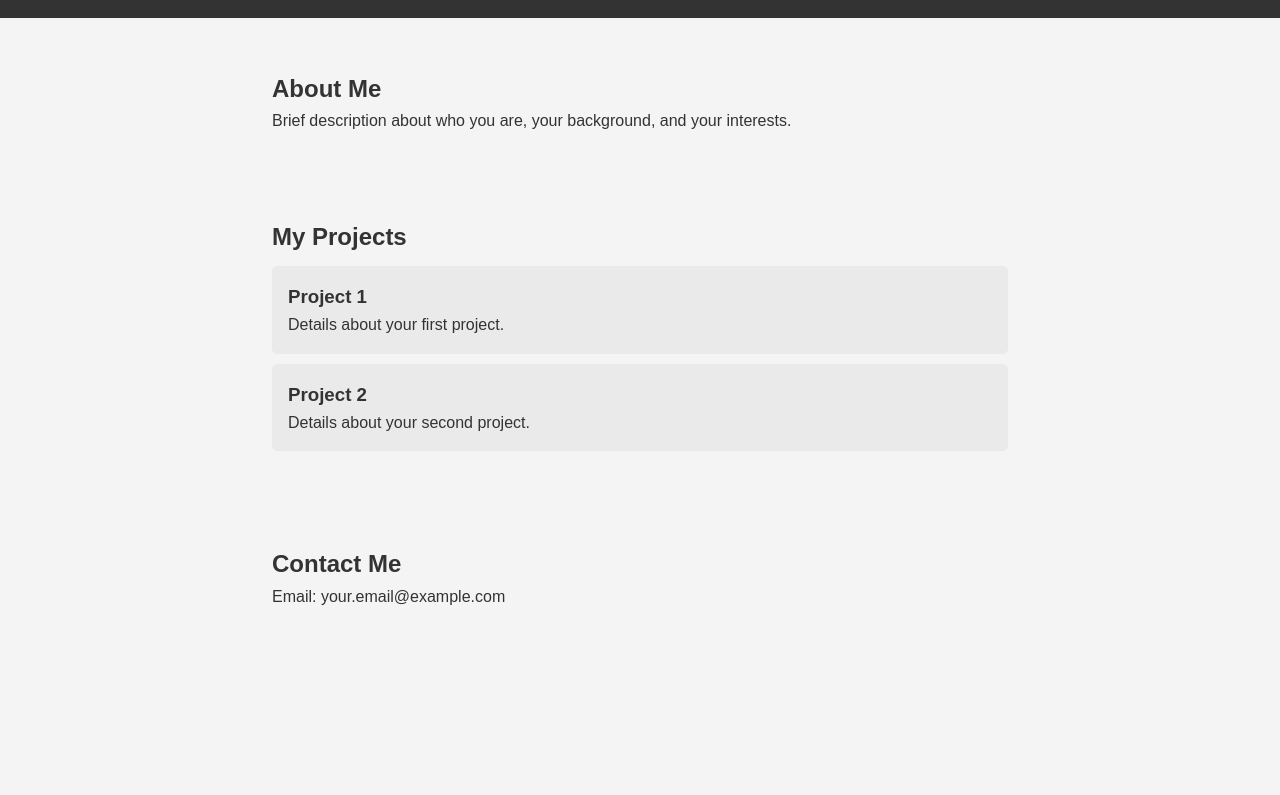
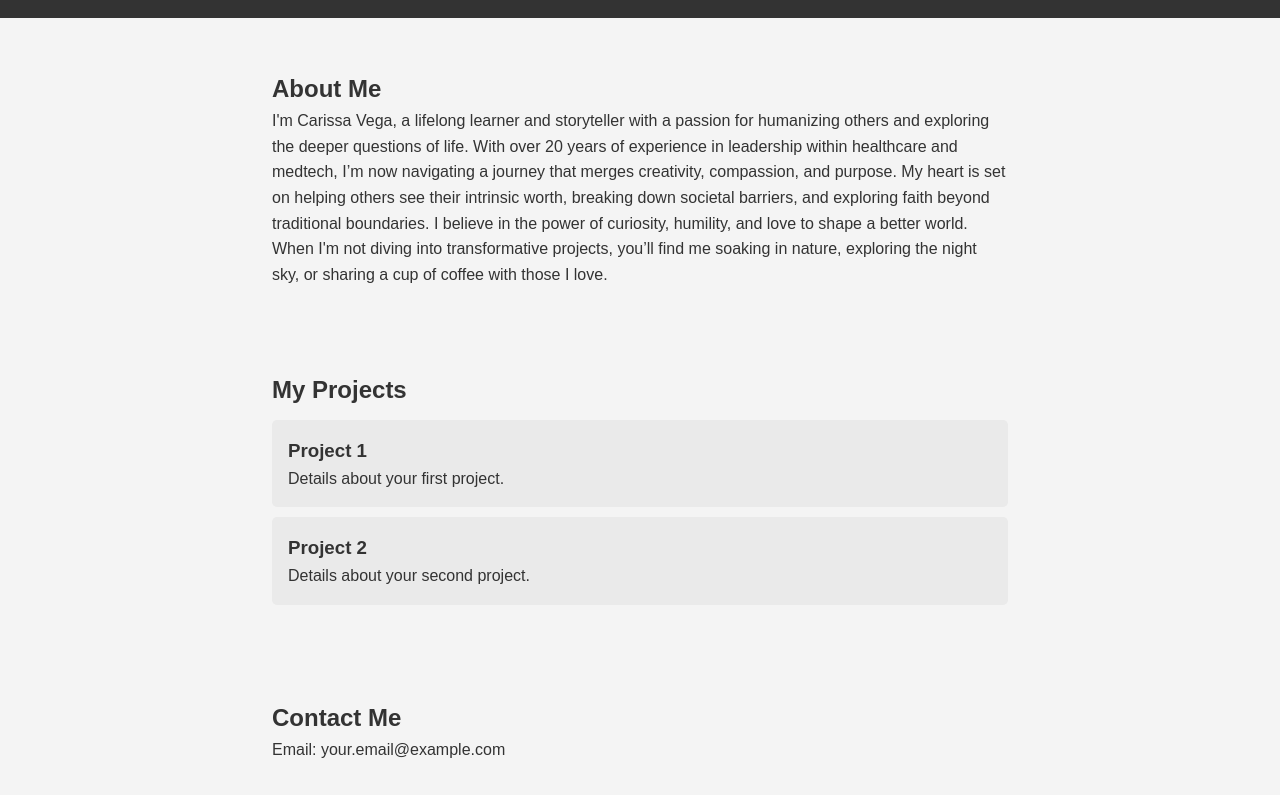
Before and after one commit to CJVega1000/my-portfolio, a plain HTML site: page index.html in a window 1280 px wide. Shown: the part 91-886 px from the top of the page. Before the commit the page ends 800 px from the top, so only its background shows below. Drawn offline with Linux system fonts and the light colour scheme.

Commit message:
Update index.html

```diff
--- a/index.html
+++ b/index.html
@@ -18,7 +18,7 @@
 
     <section id="about">
         <h2>About Me</h2>
-        <p>Brief description about who you are, your background, and your interests.</p>
+        <p>I'm Carissa Vega, a lifelong learner and storyteller with a passion for humanizing others and exploring the deeper questions of life. With over 20 years of experience in leadership within healthcare and medtech, I’m now navigating a journey that merges creativity, compassion, and purpose. My heart is set on helping others see their intrinsic worth, breaking down societal barriers, and exploring faith beyond traditional boundaries. I believe in the power of curiosity, humility, and love to shape a better world. When I'm not diving into transformative projects, you’ll find me soaking in nature, exploring the night sky, or sharing a cup of coffee with those I love.</p>
     </section>
 
     <section id="projects">
```
